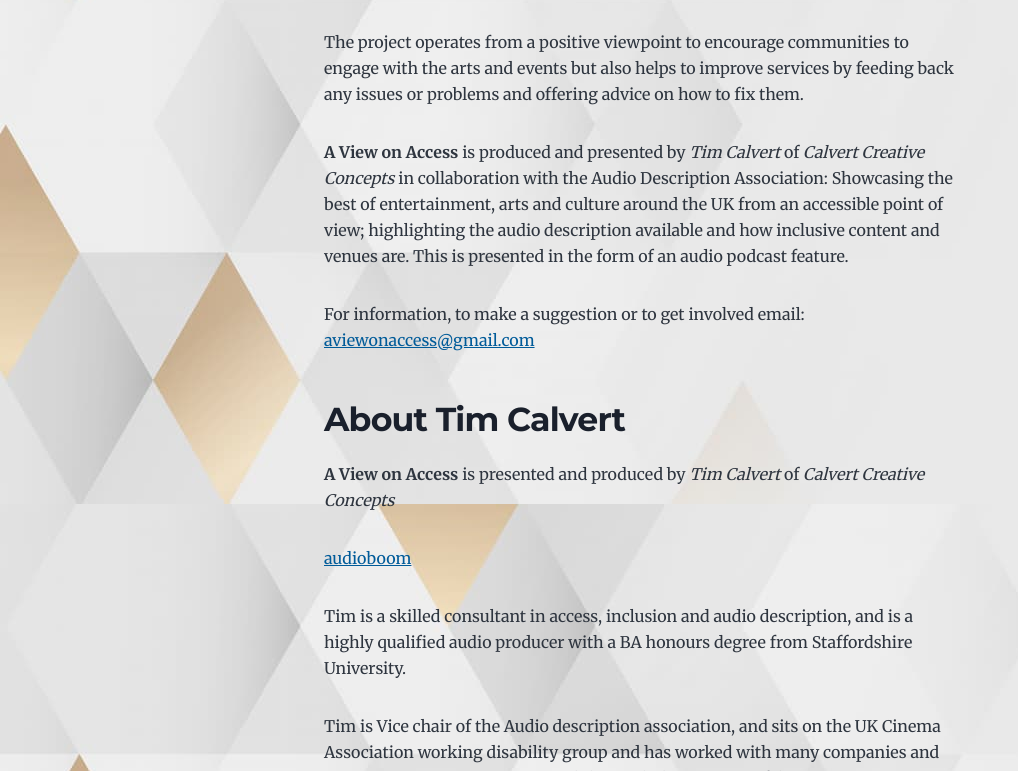
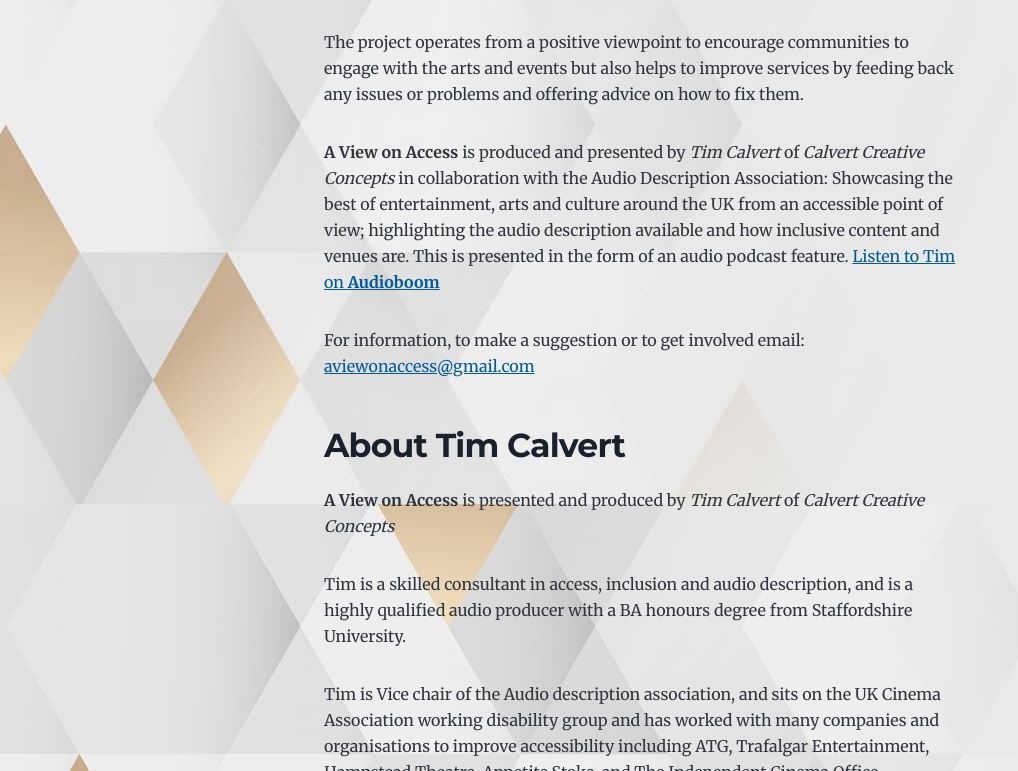
Before and after one commit to MagicMart/aviewonaccess, a Gatsby site: page /aviewonaccess/ in a window 1280 px wide. Shown: the part 509-1280 px from the top of the page, without its empty margins (0-1018 px from the left). Built offline with nearby package versions, Linux system fonts and the light colour scheme; Gatsby itself is replaced by a stand-in of ours.

Commit message:
Update index.md

```diff
--- a/content/blog/aviewonaccess/index.md
+++ b/content/blog/aviewonaccess/index.md
@@ -9,7 +9,7 @@ Over the last 7 Years, **A View on Access** has gone from strength to strength,
 
 The project operates from a positive viewpoint to encourage communities to engage with the arts and events but also helps to improve services by feeding back any issues or problems and offering advice on how to fix them.
 
-**A View on Access** is produced and presented by _Tim Calvert_ of _Calvert Creative Concepts_ in collaboration with the Audio Description Association: Showcasing the best of entertainment, arts and culture around the UK from an accessible point of view; highlighting the audio description available and how inclusive content and venues are. This is presented in the form of an audio podcast feature.
+**A View on Access** is produced and presented by _Tim Calvert_ of _Calvert Creative Concepts_ in collaboration with the Audio Description Association: Showcasing the best of entertainment, arts and culture around the UK from an accessible point of view; highlighting the audio description available and how inclusive content and venues are. This is presented in the form of an audio podcast feature. [Listen to Tim on **Audioboom**](https://audioboom.com/channels/5082711)
 
 For information, to make a suggestion or to get involved email: [aviewonaccess@gmail.com](mailto:aviewonaccess@gmail.com)
 
@@ -17,8 +17,6 @@ For information, to make a suggestion or to get involved email: [aviewonaccess@g
 
 **A View on Access** is presented and produced by _Tim Calvert_ of _Calvert Creative Concepts_
 
-[audioboom](https://audioboom.com/channels/5082711)
-
 Tim is a skilled consultant in access, inclusion and audio description, and is a highly qualified audio producer with a BA honours degree from Staffordshire University.
 
 Tim is Vice chair of the Audio description association, and sits on the UK Cinema Association working disability group and has worked with many companies and organisations to improve accessibility including ATG, Trafalgar Entertainment, Hampstead Theatre, Appetite Stoke, and The Independent Cinema Office.
```
